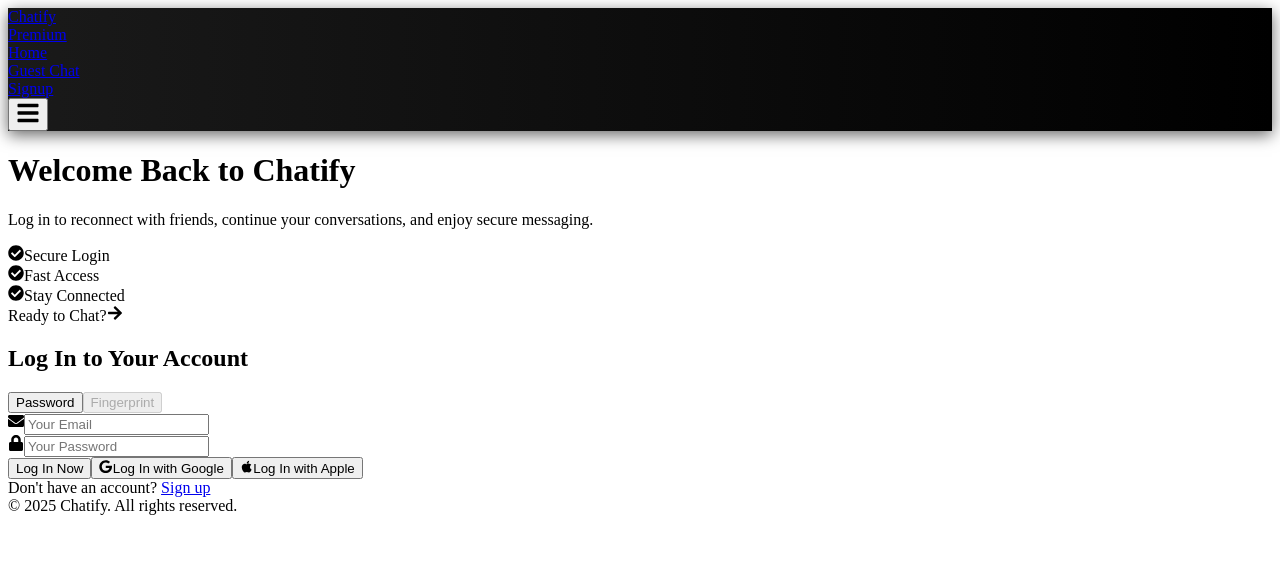
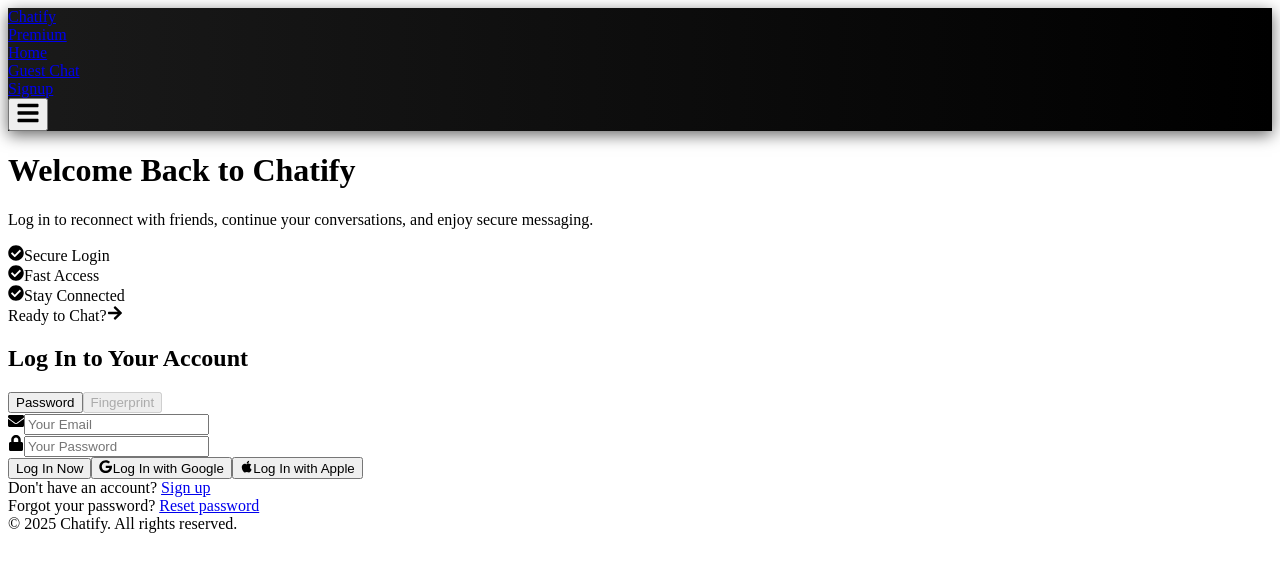
Before and after one commit to ansshul10/chatifyzone, a React (Create React App) app in the folder client/: page /login in a window 1280 px wide. Shown: the top 572 px of the page. Built offline with nearby package versions, Linux system fonts and the light colour scheme; no server answers; what country-state-city, i18n-iso-countries would draw is missing.

Commit message:
Update Login.js

```diff
--- a/client/src/components/Login.js
+++ b/client/src/components/Login.js
@@ -1,6 +1,6 @@
 /* eslint-disable no-undef */
 import React, { useState, useEffect } from 'react';
-import { useNavigate } from 'react-router-dom';
+import { useNavigate, Link } from 'react-router-dom';
 import { motion, AnimatePresence } from 'framer-motion';
 import { FaEnvelope, FaLock, FaArrowRight, FaCheckCircle, FaGoogle, FaApple, FaFingerprint } from 'react-icons/fa';
 import { startAuthentication } from '@simplewebauthn/browser';
@@ -373,7 +373,7 @@
             </motion.div>
           </motion.div>
           <motion.div variants={formVariants} className="w-full lg:w-1/2 flex items-start justify-center px-4 sm:px-0">
-            <div className={`bg-opacity-80 backdrop-blur-lg p-6 sm:p-8 rounded-xl shadow-2xl border ${isDarkMode ? 'bg-black border-gray-800' : 'bg-gray-200 border-gray-400'} hover:shadow-[0_15px_30px_rgba(255,0,0,0.3)] transform transition-all duration-300 w-full max-w-md`}>
+            <div className={`bg-opacity-80 backdrop-blur-lg p-6 sm:p-8 rounded-xl shadow-2xl border ${isDarkMode ? 'bg-black border-gray-800' : 'bg-gray-200 border-gray-400'} transform transition-all duration-300 w-full max-w-md`}>
               <h2 className={`text-2xl sm:text-3xl font-bold mb-6 sm:mb-8 text-center ${isDarkMode ? 'text-white' : 'text-gray-900'}`}>
                 Log In to Your Account
               </h2>
@@ -531,9 +531,14 @@
               </form>
               <div className={`mt-6 text-center text-sm ${isDarkMode ? 'text-gray-400' : 'text-gray-600'}`}>
                 Don't have an account?{' '}
-                <a href="/signup" className="text-red-500 hover:underline">
+                <Link to="/signup" className="text-red-500 hover:underline">
                   Sign up
-                </a>
+                </Link>
+                <br />
+                Forgot your password?{' '}
+                <Link to="/forgot-password" className="text-red-500 hover:underline">
+                  Reset password
+                </Link>
               </div>
             </div>
           </motion.div>
```
